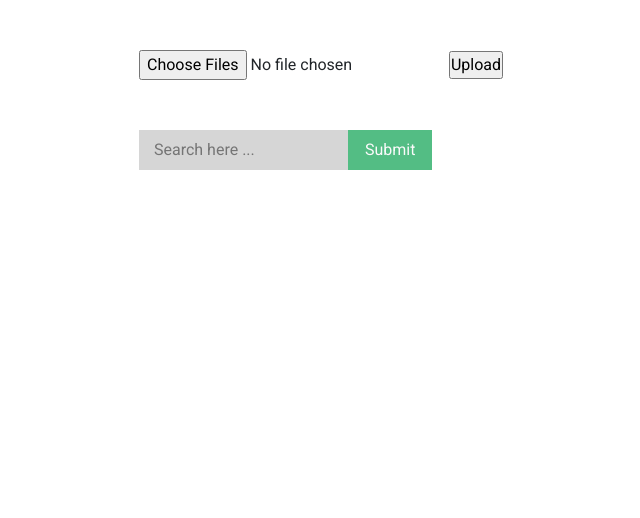
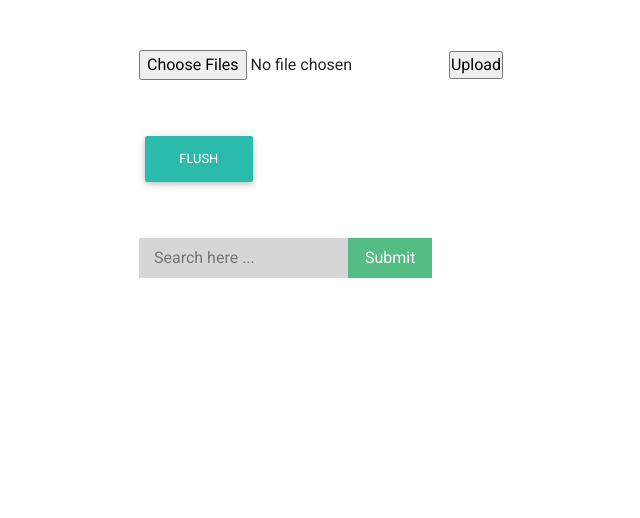
Before and after one commit to mhmmdjafarg/SearchEngineApp, a Flask app: page / in a window 1280 px wide. Shown: the part 78-596 px from the top of the page, without its empty margins (251-891 px from the left). Run offline with Flask 2, Linux system fonts and the light colour scheme; parts of the project's set-up code (start-up, migrations or seed data) failed here and were passed over; some libraries are stand-ins or nearby versions.

Commit message:
button flush

```diff
--- a/app.py
+++ b/app.py
@@ -75,14 +75,13 @@ def upload_file():
         flash('File(s) successfully uploaded')
         return redirect('/')
 
-# @app.route('/flush')
-# def flush():
-#     if (os.path.isdir(UPLOAD_FOLDER)):
-#         shutil.rmtree(UPLOAD_FOLDER)
-#         flash('File(s) succesfully flushed')
-#     else:
-#         flash('There are no uploads yet')
-#     return redirect('/')
+@app.route('/flush')
+def flush():
+    if ('listfile' in session):
+        for i in session['listfile']:
+            os.remove(os.path.join(UPLOAD_FOLDER,i))
+        session.pop('listfile' , None)
+    return ("nothing")
 
 if __name__ == '__main__':
   app.run(debug = True)
--- a/templates/home.html
+++ b/templates/home.html
@@ -2,6 +2,18 @@
 
 <head>
     <meta charset="UTF-8">
+    <script src="//ajax.googleapis.com/ajax/libs/jquery/1.9.1/jquery.min.js"></script>
+    <script type=text/javascript>
+            $(function() {
+              $('a#flush').bind('click', function() {
+                $.getJSON('/flush',
+                    function(data) {
+                  //do nothing
+                });
+                return false;
+              });
+            });
+    </script>
     <meta name="viewport" content="width=device-width, initial-scale=1.0">
     <!-- <script type="text/javascript" src="https://ajax.googleapis.com/ajax/libs/jquery/2.1.3/jquery.min.js"> </script>
     <script type=text/javascript> $(function() { $("#flush").click(function (event) { $.getJSON('/flush', { },
@@ -43,6 +55,9 @@
                 </p>
             </dl>
         </form>
+        <form>
+            <a href=# id=flush><button class='btn btn-default'>flush</button></a>
+        </form>
         <!--     <input type="button" id = "flush" value = "Flush" /> -->
         <div class="search_box">
             <form action="" method="POST">
```
